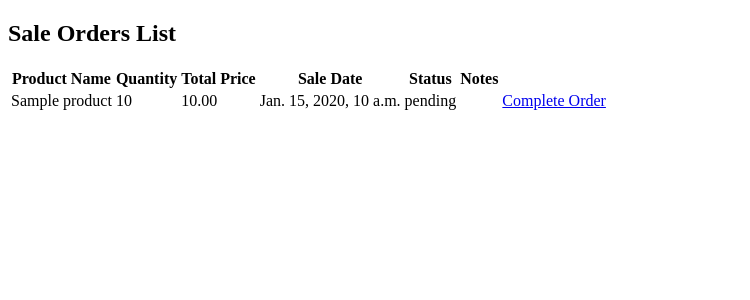
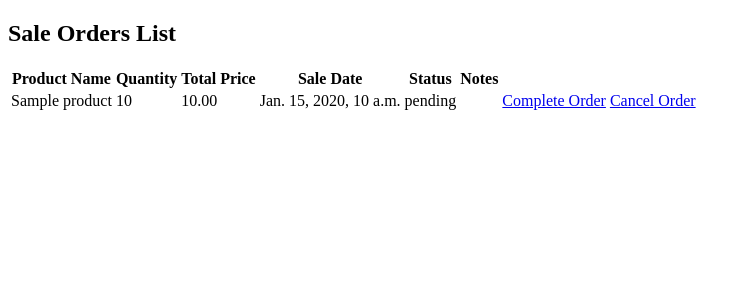
Before and after one commit to Sonukamble/Inventory_Management_System, a Django app: page /sale_order/list/ in a window 1280 px wide. Shown: the top 300 px of the page, without its empty margins (0-750 px from the left). Run offline with Django 5.2, Linux system fonts and the light colour scheme; tables that the repository leaves empty hold one stand-in row (values such as "Sample post").

Commit message:
sales order cancel and completed

```diff
--- a/manager/models.py
+++ b/manager/models.py
@@ -17,6 +17,7 @@ class Product(models.Model):
     category = models.CharField(max_length=200)
     price = models.DecimalField(max_digits=10, decimal_places=2)
     stock_quantity = models.IntegerField()
+    reserved_quantity = models.IntegerField(default=0)  # Add this field
     supplier = models.ForeignKey(Supplier,on_delete=models.CASCADE)
 
     def __str__(self):
--- a/manager/templates/products/list.html
+++ b/manager/templates/products/list.html
@@ -8,6 +8,7 @@
                 <th>Description</th>
                 <th>Price</th>
                 <th>Stock Quantity</th>
+                <th>Reserved Quantity</th>
                 <th>Supplier</th>
             </tr>
         </thead>
@@ -18,6 +19,7 @@
                 <td>{{ product.description }}</td>
                 <td>{{ product.price }}</td>
                 <td>{{ product.stock_quantity }}</td>
+                <td>{{ product.reserved_quantity }}</td>
                 <td>{{ product.supplier.name }}</td>
             </tr>
             {% endfor %}
--- a/manager/templates/sale_order/list.html
+++ b/manager/templates/sale_order/list.html
@@ -22,12 +22,13 @@
             <td>{{ order.status }}</td>
             <td>{{ order.notes }}</td>
             <td>
-                {% if order.status != 'completed' %}
-                <a href="{% url 'complete_sale_order' order.id %}" class="btn btn-success">
-                    Complete Order
-                </a>
-                {% else %}
-                <span>Completed</span>
+                {% if order.status == 'pending' %}
+                <a href="{% url 'complete_sale_order' order.id %}">Complete Order</a>
+                {% endif %}
+            </td>
+            <td>
+                {% if order.status != "cancelled" and order.status != 'completed' %}
+                <a href="{% url 'cancel_sale_order' order.id %}">Cancel Order</a>
                 {% endif %}
             </td>
         </tr>
--- a/manager/urls.py
+++ b/manager/urls.py
@@ -13,4 +13,8 @@ urlpatterns = [
 
     path('sale_order/create/', views.CreateSaleOrder , name='create-sale-order'),
     path('sale_order/list/',views.ListOfSaleOrders , name='sale_order_list'),
+
+    path('complete_saleorder/<int:order_id>/', views.CompleteSaleOrder , name='complete_sale_order'),
+    path('cancel_sale_order/<int:order_id>/', views.CancelSaleOrder, name='cancel_sale_order'),
+
 ]
--- a/manager/views.py
+++ b/manager/views.py
@@ -1,7 +1,8 @@
-from django.shortcuts import render, redirect
+from django.shortcuts import render, redirect, get_object_or_404
 from .forms import SupplierForm, ProductForm, StockMovementForm, SaleOrderForm
 from .models import Supplier,Product, StockMovement, SalesOrder
 
+from django.http import JsonResponse
 
 from decimal import Decimal
 from bson import Decimal128
@@ -105,6 +106,11 @@ def CreateSaleOrder(request):
                 form.add_error('quantity', 'Not enough stock available.')
                 return render(request, 'sale_order/create.html', {'form': form})
 
+            # Update the product stock after the sale
+            product.reserved_quantity += quantity
+            product.save()
+
+
             # create the sale order
             sale_order = form.save(commit=False)
             sale_order.total_price= total_price
@@ -121,3 +127,64 @@ def CreateSaleOrder(request):
 def ListOfSaleOrders(request):
     orders = SalesOrder.objects.all()
     return render(request,'sale_order/list.html',{'orders':orders})
+
+def CompleteSaleOrder(request,order_id):
+    sale_order = get_object_or_404(SalesOrder, id=order_id)
+
+    if sale_order.status != 'pending':
+        messages.error(request, "Only pending orders can be completed.")
+        return redirect('sale_order_list')
+
+    # Get the associated product and validate stock levels
+    product = sale_order.product
+    if sale_order.quantity > product.stock_quantity:
+        messages.error(request, "Insufficient stock to complete this order.")
+        return redirect('sale_order_list')
+
+    if isinstance(product.price, Decimal128):
+        product.price = product.price.to_decimal()
+
+    product_price = Decimal(str(product.price))
+    product.stock_quantity -= sale_order.quantity
+    product.reserved_quantity -= sale_order.quantity
+    product.save()
+
+    # Mark the sale order as completed
+    if isinstance(sale_order.total_price, Decimal128):
+        sale_order.total_price = sale_order.total_price.to_decimal()
+
+    total_prices = Decimal(str(sale_order.total_price))
+    sale_order.total_price = total_prices
+    sale_order.status = "completed"
+    sale_order.save()
+
+    messages.success(request, f"Sale order #{sale_order.id} completed successfully!")
+    return redirect('sale_order_list')
+
+def CancelSaleOrder(request, order_id):
+
+    sale_order = get_object_or_404(SalesOrder, id=order_id)
+
+    if sale_order.status == 'cancelled':
+        messages.error(request,'This order is already cancelled.')
+        return redirect('sale_order_list')
+
+    product = sale_order.product
+    if isinstance(product.price, Decimal128):
+        product.price = product.price.to_decimal()
+
+    product_price = Decimal(str(product.price))
+    product = sale_order.product
+    product.reserved_quantity -= sale_order.quantity
+    product.save()
+
+    if isinstance(sale_order.total_price, Decimal128):
+        sale_order.total_price = sale_order.total_price.to_decimal()
+    # Update the sale order status to cancelled
+    total_prices = Decimal(str(sale_order.total_price))
+    sale_order.total_price = total_prices
+    sale_order.status = "cancelled"
+    sale_order.save()
+
+    messages.success(request, f"Sale order #{sale_order.id} has been cancelled successfully!")
+    return redirect('sale_order_list')
```
Also changed, not shown: manager/migrations/0004_product_reserved_quantity.py (added).
